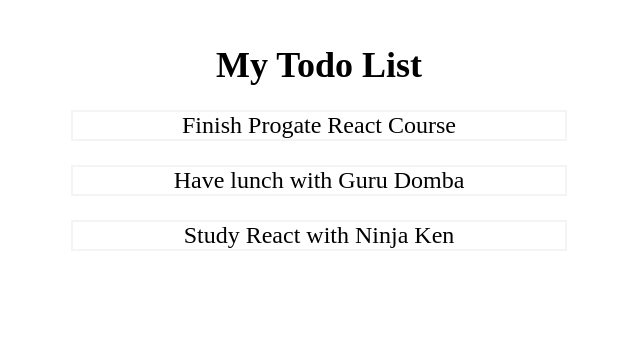
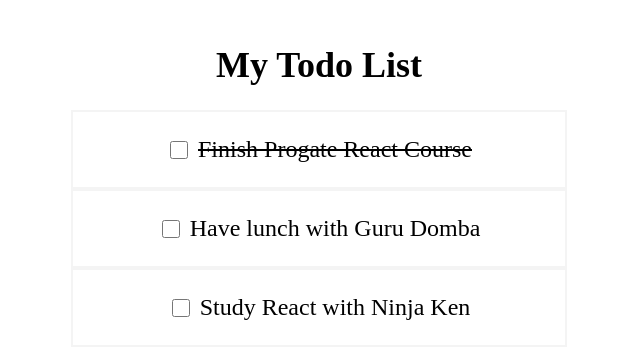
Before and after one commit to Jersk41/react-todo-app, a React (Vite) app: page / in a window 1280 px wide. Shown: the top 358 px of the page, without its empty margins (321-961 px from the left). Built offline with nearby package versions, Linux system fonts and the light colour scheme.

Commit message:
Develop toggle todo feature

```diff
--- a/src/App.jsx
+++ b/src/App.jsx
@@ -1,4 +1,4 @@
-import React,{ useState } from 'react'
+import React, { useState } from 'react'
 import Todos from './components/Todos';
 
 function App() {
@@ -6,7 +6,7 @@ function App() {
     {
       id: 1,
       title: 'Finish Progate React Course',
-      completed: false,
+      completed: true,
     },
     {
       id: 2,
@@ -20,20 +20,32 @@ function App() {
     },
   ]);
 
+
+  const toggleCompleted = (todoId) => {
+    const updatedTodos = todos.map((todo) => {
+      if (todo.id === todoId) {
+        console.log(todo);
+        todo.completed = !todo.completed
+      }
+      return todo
+    })
+    setTodos(updatedTodos);
+  }
+
   return (
     <div style={styles.container}>
       <h1 style={styles.title}>My Todo List</h1>
-      <Todos todos={todos} />
+      <Todos todos={todos} toggleCompleted={toggleCompleted} />
     </div>
   )
 }
 
 const styles = {
-  container:{
+  container: {
     textAlign: 'center',
     padding: '12px',
   },
-  title:{
+  title: {
     fontSize: '36px',
   },
 }
--- a/src/components/TodoItem.jsx
+++ b/src/components/TodoItem.jsx
@@ -1,12 +1,40 @@
 import React from "react";
 
-const TodoItem = ({ todo }) => {
-    return <p style={style}>{todo.title}</p>
+const TodoItem = ({ todo, toggleCompleted }) => {
+    const getTodoTitleStyle = () => {
+        if (todo.completed === true) {
+            return { textDecoration: 'line-through' }
+        } else {
+            return { textDecoration: 'none' }
+        }
+    }
+
+    return (
+        <div style={styles.todoItem}>
+          <input
+            type="checkbox"
+            style={styles.checkbox}
+            //  Memberikan id dari todo sebagai argument
+            onChange={() => toggleCompleted(todo.id)}
+          />
+          <p style={getTodoTitleStyle()}>{todo.title}</p>
+        </div>
+      )
 }
 
-const style = {
-    border: '2px solid #f4f4f4',
-    fontSize: '24px',
+const styles = {
+    todoItem: {
+        border: '2px solid #f4f4f4',
+        fontSize: '24px',
+        display: 'flex',
+        justifyContent: 'center',
+        alignItems: 'center',
+    },
+    checkbox: {
+        marginRight: '10px',
+        height: '18px',
+        width: '18px',
+    }
 }
 
 export default TodoItem;
--- a/src/components/Todos.jsx
+++ b/src/components/Todos.jsx
@@ -1,18 +1,22 @@
 import React from 'react';
 import TodoItem from './TodoItem';
 
-const Todos = ({todos}) => {
+const Todos = ({ todos, toggleCompleted }) => {
     return (
         <div style={styles.container}>
-            {todos.map((todo)=>{
-                return <TodoItem key={todo.id} todo={todo} />
+            {todos.map((todo) => {
+                return <TodoItem
+                    key={todo.id}
+                    todo={todo}
+                    toggleCompleted={toggleCompleted}
+                />
             })}
         </div>
     )
 }
 
 const styles = {
-    container:{
+    container: {
         width: '40%',
         margin: '0 auto',
     }
```
